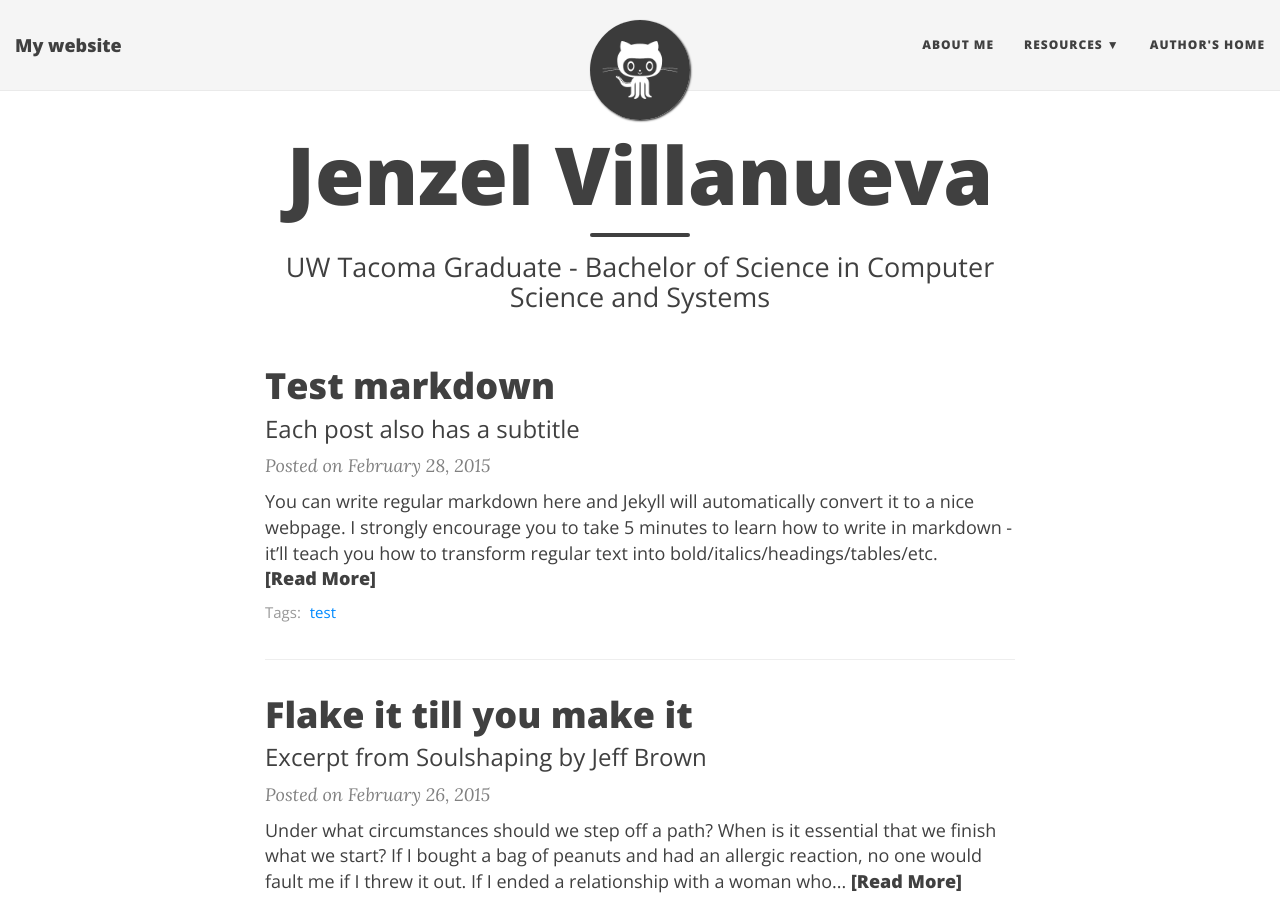
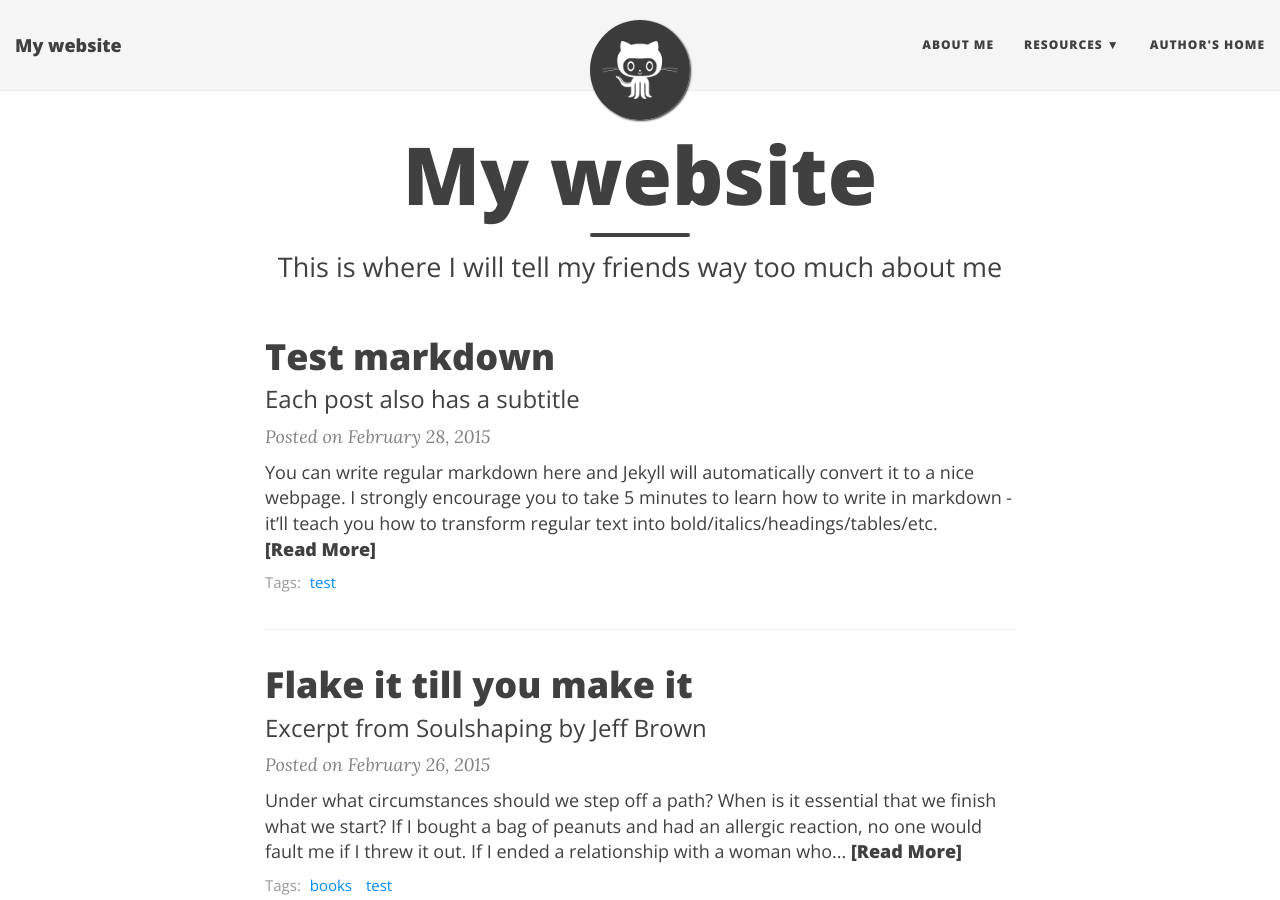
Before and after one commit to jdawgeus/jdawgeus.github.io, a Jekyll site: the page built from index.html, in a window 1280 px wide and 900 px high. Built offline with Jekyll 4.4.1, drawn with Linux system fonts in a browser that asks for light colours; nearby versions of some CDN libraries; the list of posts is cut into pages by our own code.

Commit message:
Revert "Updated title and subtitle"
This reverts commit afe5358ffd35b1f595b1897d3d663e65e8692f3b.

```diff
--- a/index.html
+++ b/index.html
@@ -1,7 +1,7 @@
 ---
 layout: page
-title: Jenzel Villanueva
-subtitle: UW Tacoma Graduate - Bachelor of Science in Computer Science and Systems
+title: My website
+subtitle: This is where I will tell my friends way too much about me
 use-site-title: true
 ---
 
```
